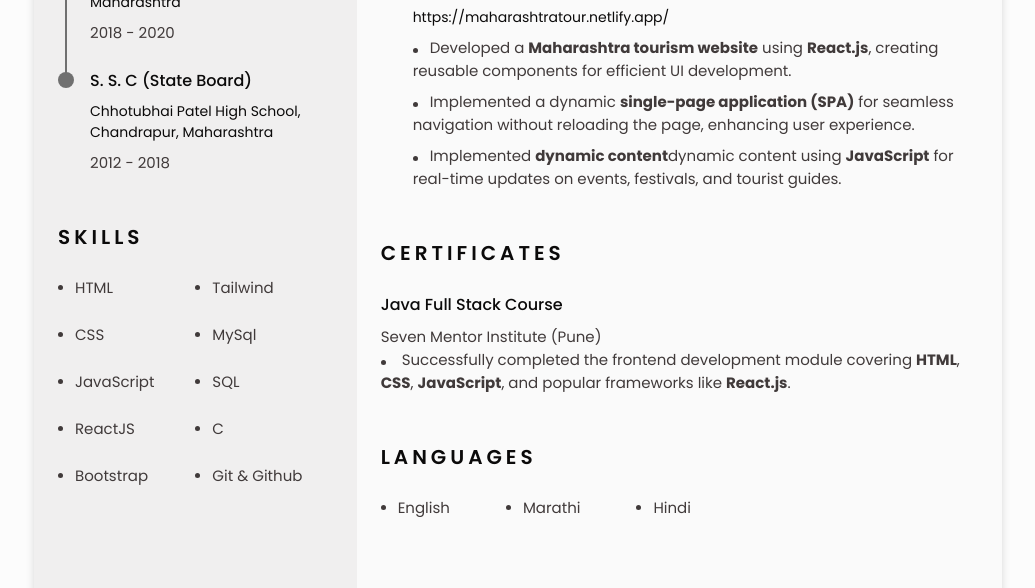
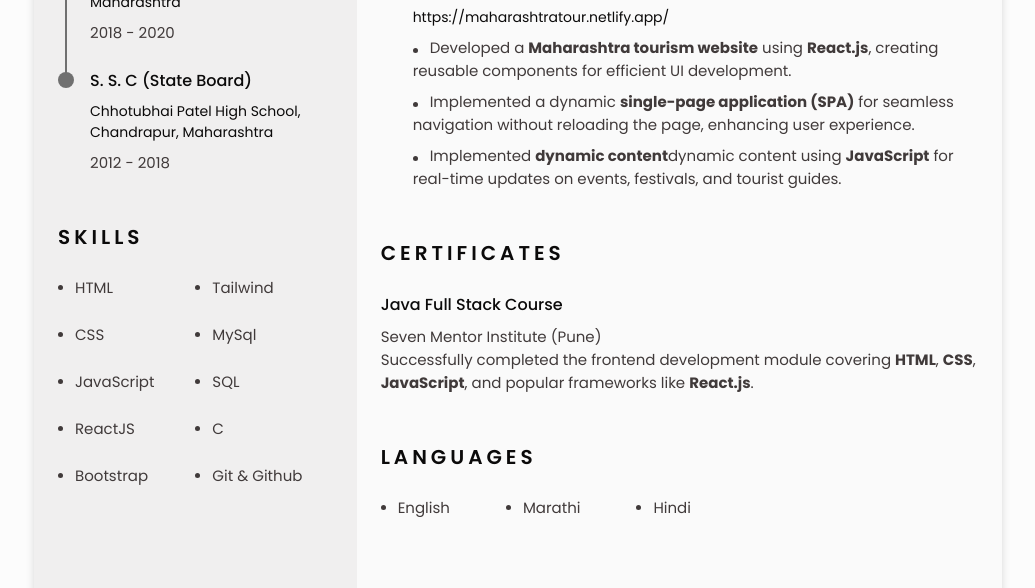
Before and after one commit to Piyanshu-Zade/Portfolio-Website, a plain HTML site: page index.html in a window 1280 px wide. Shown: the part 924-1512 px from the top of the page, without its empty margins (122-1157 px from the left). Drawn offline with nearby package versions, Linux system fonts and the light colour scheme.

Commit message:
some change

```diff
--- a/index.html
+++ b/index.html
@@ -305,7 +305,7 @@
                         <div class="certificate_content">
                             <h3 class="certificate_title">Java Full Stack Course</h3>
                             <p class="certificate_description">Seven Mentor Institute (Pune)</p>
-                            <p><span class="skills_circle"></span> Successfully completed the frontend development module covering <strong>HTML</strong>, <strong>CSS</strong>, <strong>JavaScript</strong>, and popular frameworks like <strong>React.js</strong>.</p>
+                            <p>Successfully completed the frontend development module covering <strong>HTML</strong>, <strong>CSS</strong>, <strong>JavaScript</strong>, and popular frameworks like <strong>React.js</strong>.</p>
                         </div>
 
                         <!-- <div class="certificate_content">
```
